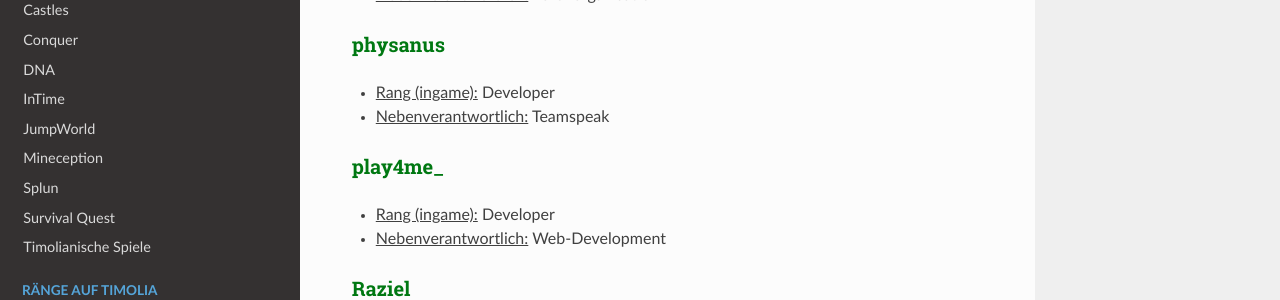
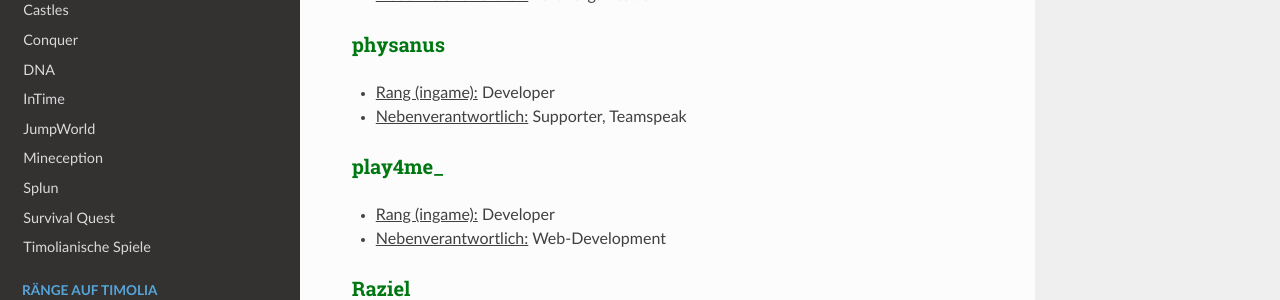
Before and after one commit to TimoliaDE/HowTo, an MkDocs documentation site: the page built from docs/team/members.md, in a window 1280 px wide and 900 px high, scrolled down 3245 px. Shown: the part 151-451 px from the top of the window. Built offline with MkDocs 1.6.1, drawn with Linux system fonts in a browser that asks for light colours; nearby versions of some CDN libraries; old or Windows-style settings are respelled for this version of MkDocs.

Commit message:
add physanus/Supporter

```diff
--- a/docs/team/members.md
+++ b/docs/team/members.md
@@ -103,7 +103,7 @@ Sie kümmern sich um die Timolia-Plugins, entwickeln neue Features und Spielmodi
 
 ### <strong><span style="color:#007812">physanus</span></strong>
 - <u>Rang (ingame):</u> Developer
-- <u>Nebenverantwortlich:</u> Teamspeak
+- <u>Nebenverantwortlich:</u> Supporter, Teamspeak
 
 ### <strong><span style="color:#007812">play4me_</span></strong>
 - <u>Rang (ingame):</u> Developer
```
